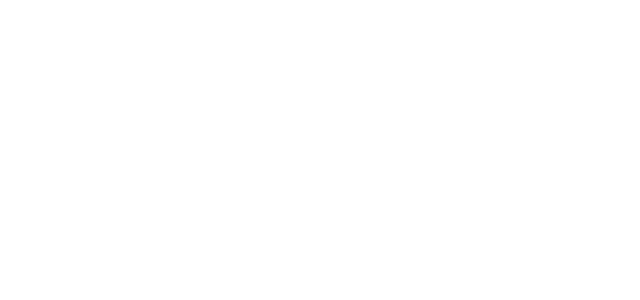
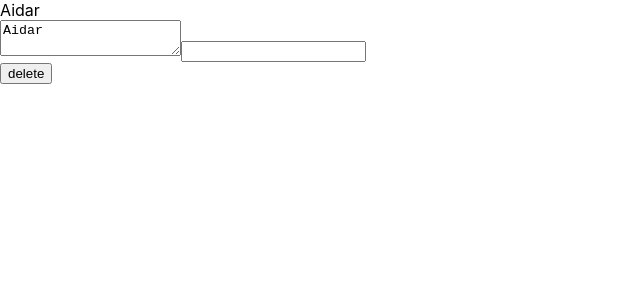
Before and after one commit to aidar2218/js-ts-vanilla, a React (Create React App) app: page / in a window 1280 px wide. Shown: the top 300 px of the page, without its empty margins (0-640 px from the left). Built offline with nearby package versions, Linux system fonts and the light colour scheme.

Commit message:
commit 06. Callback

```diff
--- a/src/index.tsx
+++ b/src/index.tsx
@@ -1,15 +1,15 @@
 import React from 'react';
 import ReactDOM from 'react-dom/client';
 import './index.css';
-import App from './App';
 import reportWebVitals from './reportWebVitals';
+import {User} from "./06-callBack/06-callBack";
 
 const root = ReactDOM.createRoot(
   document.getElementById('root') as HTMLElement
 );
 root.render(
   <React.StrictMode>
-    <App />
+    <User />
   </React.StrictMode>
 );
 
```
